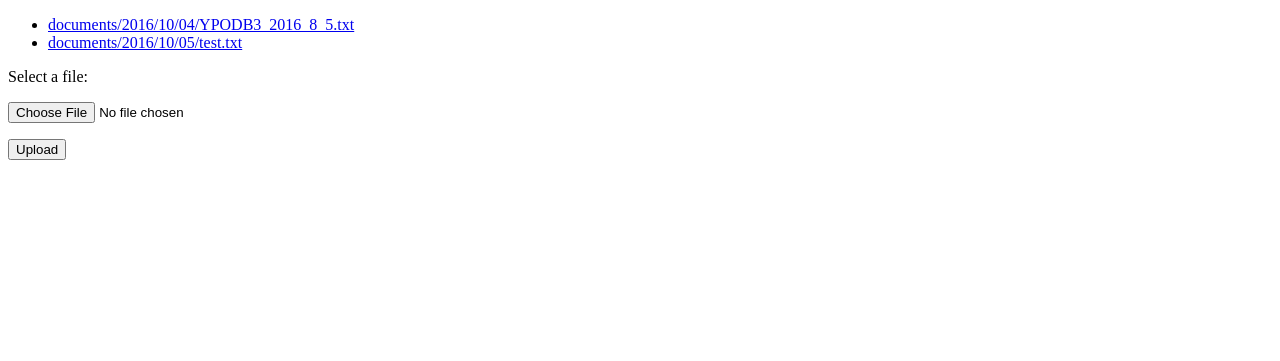
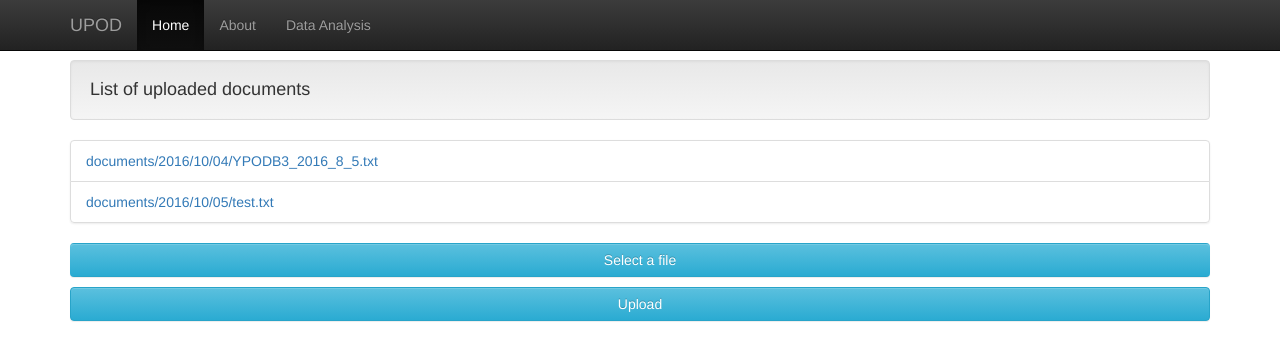
Before and after one commit to rmaheshkumarblr/DataVisualization, a Django app: page / in a window 1280 px wide. Shown: the top 361 px of the page. Run offline with Django 3.2, Linux system fonts and the light colour scheme; data comes from the database, SQL or seed files in the repository; some libraries are stand-ins or nearby versions.

Commit message:
Basic Layout to display a single line graph

```diff
--- a/website/dataVisualization/homePage/forms.py
+++ b/website/dataVisualization/homePage/forms.py
@@ -1,8 +1,9 @@
 from django import forms
 
-class UploadFileForm(forms.Form):
-    title = forms.CharField(max_length=50)
-    file = forms.FileField()
+# class UploadFileForm(forms.Form):
+#     title = forms.CharField(max_length=50)
+#     file = forms.FileField()
 
 class DocumentForm(forms.Form):
-    docfile = forms.FileField(label='Select a file')
+    # docfile = forms.FileField(label='Select a file',widget=forms.ClearableFileInput(attrs={'class' : 'btn btn-info btn-lg'}))
+    docfile = forms.FileField(label='Select a file',label_suffix="")
--- a/website/dataVisualization/homePage/models.py
+++ b/website/dataVisualization/homePage/models.py
@@ -3,9 +3,9 @@ from __future__ import unicode_literals
 from django.db import models
 
 # Create your models here.
-class uploadedFile(models.Model):
-    nameOfUploadedFile = models.CharField(max_length=200)
-    uploadedDate = models.DateTimeField('Updated Date')
+# class uploadedFile(models.Model):
+#     nameOfUploadedFile = models.CharField(max_length=200)
+#     uploadedDate = models.DateTimeField('Updated Date')
 
 class Document(models.Model):
     docfile = models.FileField(upload_to='documents/%Y/%m/%d')
--- /dev/null
+++ b/website/dataVisualization/homePage/static/css/homepage.css
@@ -0,0 +1,63 @@
+body {
+  padding-top: 50px;
+}
+.starter-template {
+  padding: 40px 15px;
+  text-align: center;
+}
+
+label[for="id_docfile"]{
+	/*width: 90px;
+	background-color: #900;
+	border-radius: 5px;
+	padding: 5px;
+	font-size: 11px;
+	text-align: center;
+	content: #FFF;*/
+	padding: 6px 12px;
+    margin-bottom: 0;
+    font-size: 14px;
+    font-weight: 400;
+    line-height: 1.42857143;
+    text-align: center;
+    white-space: nowrap;
+    vertical-align: middle;
+	background-repeat: repeat-x;
+    text-shadow: 0 -1px 0 rgba(0,0,0,.2);
+    box-shadow: inset 0 1px 0 rgba(255,255,255,.15),0 1px 1px rgba(0,0,0,.075);
+	cursor: pointer;
+	display: block;
+	color: #fff;
+    background-color: #28a4c9;
+    background-image: linear-gradient(to bottom,#5bc0de 0,#2aabd2 100%);
+    width: 100%;
+    touch-action: manipulation;
+    -webkit-user-select: none;
+    border: 1px solid transparent;
+    border-radius: 4px;
+}
+
+input[type="file"]{
+	display: none;
+}
+
+.axis {
+	  font: 10px sans-serif;
+	}
+
+.axis path,
+.axis line {
+  fill: none;
+  stroke: #000;
+  shape-rendering: crispEdges;
+}
+
+.axis--x path {
+  display: none;
+}
+
+.line {
+  fill: none;
+  stroke: steelblue;
+  stroke-width: 1.5px;
+}
--- /dev/null
+++ b/website/dataVisualization/homePage/templates/overAllTemplate.html
@@ -0,0 +1,47 @@
+{% load staticfiles %}
+<!DOCTYPE html>
+<html>
+  <head>
+      <meta charset="utf-8">
+      <meta http-equiv="X-UA-Compatible" content="IE=edge">
+      <meta name="viewport" content="width=device-width, initial-scale=1">
+      <title>UPOD</title>
+
+      <link rel="stylesheet" href="//maxcdn.bootstrapcdn.com/bootstrap/3.3.7/css/bootstrap.min.css" integrity="sha384-BVYiiSIFeK1dGmJRAkycuHAHRg32OmUcww7on3RYdg4Va+PmSTsz/K68vbdEjh4u" crossorigin="anonymous">
+      <link rel="stylesheet" href="//maxcdn.bootstrapcdn.com/bootstrap/3.3.7/css/bootstrap-theme.min.css" integrity="sha384-rHyoN1iRsVXV4nD0JutlnGaslCJuC7uwjduW9SVrLvRYooPp2bWYgmgJQIXwl/Sp" crossorigin="anonymous">
+      <script   src="https://code.jquery.com/jquery-3.1.1.min.js"   integrity="sha256-hVVnYaiADRTO2PzUGmuLJr8BLUSjGIZsDYGmIJLv2b8="   crossorigin="anonymous"></script>
+      <script src="//maxcdn.bootstrapcdn.com/bootstrap/3.3.7/js/bootstrap.min.js" integrity="sha384-Tc5IQib027qvyjSMfHjOMaLkfuWVxZxUPnCJA7l2mCWNIpG9mGCD8wGNIcPD7Txa" crossorigin="anonymous"></script>
+      <link rel="stylesheet" href="{% static 'css/homepage.css' %}">
+      {% block 'includeOtherJSFiles' %}
+      {% endblock %}
+  </head>
+
+  <body>
+      <nav class="navbar navbar-inverse navbar-fixed-top">
+          <div class="container">
+            <div class="navbar-header">
+              <button type="button" class="navbar-toggle collapsed" data-toggle="collapse" data-target="#navbar"  aria-  expanded="false" aria-controls="navbar">
+                <span class="sr-only">Toggle navigation</span>
+                <span class="icon-bar"></span>
+                <span class="icon-bar"></span>
+                <span class="icon-bar"></span>
+              </button>
+              <a class="navbar-brand" href="/">UPOD</a>
+            </div>
+            <div id="navbar" class="collapse navbar-collapse">
+              <ul class="nav navbar-nav">
+                <li class="active"><a href="/">Home</a></li>
+                <li><a href="#about">About</a></li>
+                <li><a href="#contact">Data Analysis</a></li>
+              </ul>
+            </div>
+          </div>
+      </nav>
+      <div class="container graph">
+        {% block 'container' %}
+        {% endblock %}
+      </div>
+        {% block 'justbeforebodyends' %}
+        {% endblock %}
+  </body>
+</html>
--- a/website/dataVisualization/homePage/templates/upload.html
+++ b/website/dataVisualization/homePage/templates/upload.html
@@ -1,39 +1,36 @@
-<!DOCTYPE html>
-<html>
-    <head>
-        <meta charset="utf-8">
-        <title>Minimal Django File Upload Example</title>
-    </head>
+{% extends 'overAllTemplate.html' %}
 
-    <body>
+{% block 'container' %}
+
+<h4 class="well"> List of uploaded documents </h4>
 <!-- List of uploaded documents -->
 {% if documents %}
-            <ul>
+    <ul class="list-group">
         {% for document in documents %}
-                    <li><a href="{{ document.docfile.name }}">{{ document.docfile.name }}</a></li>
-
-
+            <li class="list-group-item"><a href="{{ document.docfile.name }}">{{ document.docfile.name }}</a></li>
         {% endfor %}
     </ul>
 {% else %}
     <p>No documents.</p>
 {% endif %}
 
-        <!-- Upload form. Note enctype attribute! -->
-        <form action="{% url "index" %}" method="post" enctype="multipart/form-data">
+<div class="row">
+    <form action="{% url "index" %}" method="post" enctype="multipart/form-data" class="form">
         {% csrf_token %}
-            <p>{{ form.non_field_errors }}</p>
-
-            <p>{{ form.docfile.label_tag }} {{ form.docfile.help_text }}</p>
-
-            <p>
+        {{ form.non_field_errors }}
+        <div class="col-md-12">
+        <!-- <span class="btn btn-info btn-block"> -->
+        {{ form.docfile.label_tag }}
+        <!-- </span> -->
+        <p></p>
+        </div>
             {{ form.docfile.errors }}
             {{ form.docfile }}
-            </p>
 
-            <p><input type="submit" value="Upload"/></p>
+        <div class="col-md-12">
+        <input type="submit" value="Upload" class="btn btn-info btn-block"/>
+        </div>
     </form>
-    </body>
+</div>
 
-
-</html>
+{% endblock %}
--- a/website/dataVisualization/homePage/views.py
+++ b/website/dataVisualization/homePage/views.py
@@ -3,7 +3,7 @@ from django.template import RequestContext
 from django.http import HttpResponseRedirect
 from django.core.urlresolvers import reverse
 
-from .forms import UploadFileForm
+# from .forms import UploadFileForm
 from django.http import HttpResponse,JsonResponse
 from models import Document
 from forms import DocumentForm
@@ -100,12 +100,12 @@ def display(request, locationOfDocument):
     # return HttpResponse(response)
     # return HttpResponse("Hello, Mahesh. Welcome to Data Visualization.")
 
-def upload_file(request):
-    if request.method == 'POST':
-        form = UploadFileForm(request.POST, request.FILES)
-        if form.is_valid():
-            handle_uploaded_file(request.FILES['file'])
-            return HttpResponseRedirect('/success/url/')
-    else:
-        form = UploadFileForm()
-    return render(request, 'upload.html', {'form': form})
+# def upload_file(request):
+#     if request.method == 'POST':
+#         form = UploadFileForm(request.POST, request.FILES)
+#         if form.is_valid():
+#             handle_uploaded_file(request.FILES['file'])
+#             return HttpResponseRedirect('/success/url/')
+#     else:
+#         form = UploadFileForm()
+#     return render(request, 'upload.html', {'form': form})
```
Also changed, not shown: website/dataVisualization/homePage/static/js/lineGraphs.js (added, +65 -0 lines), website/dataVisualization/homePage/templates/display.html (+10 -122 lines), website/dataVisualization/homePage/templates/display1.html (added, +60 -0 lines), website/dataVisualization/homePage/templates/upload1.html (added, +79 -0 lines), 3 other files. Lines whose indentation alone changed are shown as unchanged.
